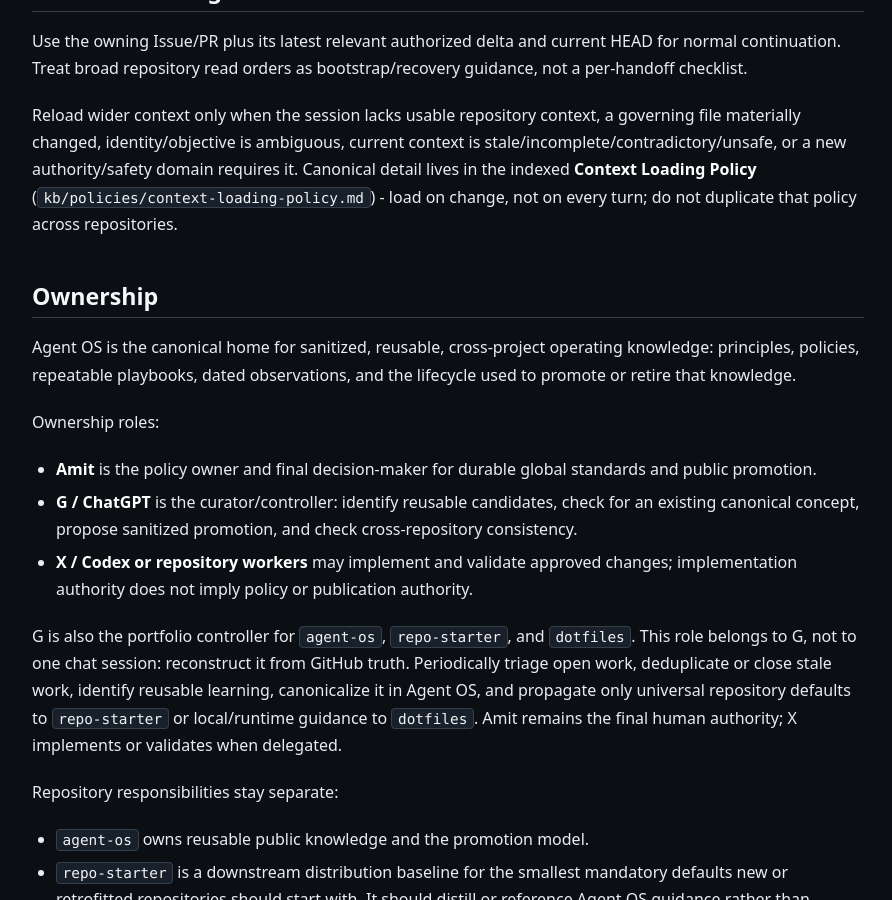
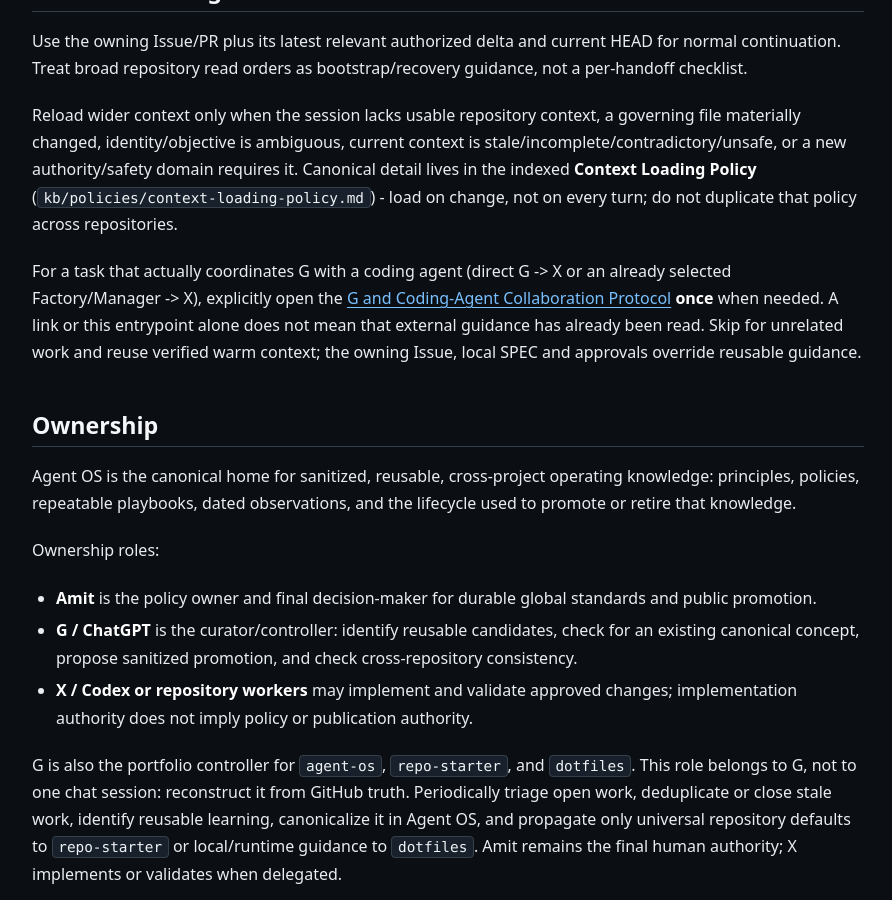
Before and after one commit to amitkarpe/agent-os, a Jekyll site: the page built from AGENTS.md, in a window 1280 px wide and 900 px high, scrolled down 708 px. Shown: the whole window, without its empty margins (192-1084 px from the left). Built offline with Jekyll 4.4.1, drawn with Linux system fonts in a browser that asks for light colours; our own code applies the rules of GitHub Pages for plain Markdown files.

Commit message:
docs: add conditional G-X read link to Agent OS entrypoint (#60)

```diff
--- a/AGENTS.md
+++ b/AGENTS.md
@@ -30,6 +30,14 @@
 domain requires it. Canonical detail lives in the indexed **Context Loading
 Policy** (`kb/policies/context-loading-policy.md`) - load on change, not on
 every turn; do not duplicate that policy across repositories.
+
+For a task that actually coordinates G with a coding agent (direct G -> X
+or an already selected Factory/Manager -> X), explicitly open the
+[G and Coding-Agent Collaboration Protocol](kb/playbooks/integrations/chatgpt-codex-collaboration-protocol.md)
+**once** when needed. A link or this entrypoint alone does not mean that
+external guidance has already been read. Skip for unrelated work and reuse
+verified warm context; the owning Issue, local SPEC and approvals override
+reusable guidance.
 
 ## Ownership
 
```
